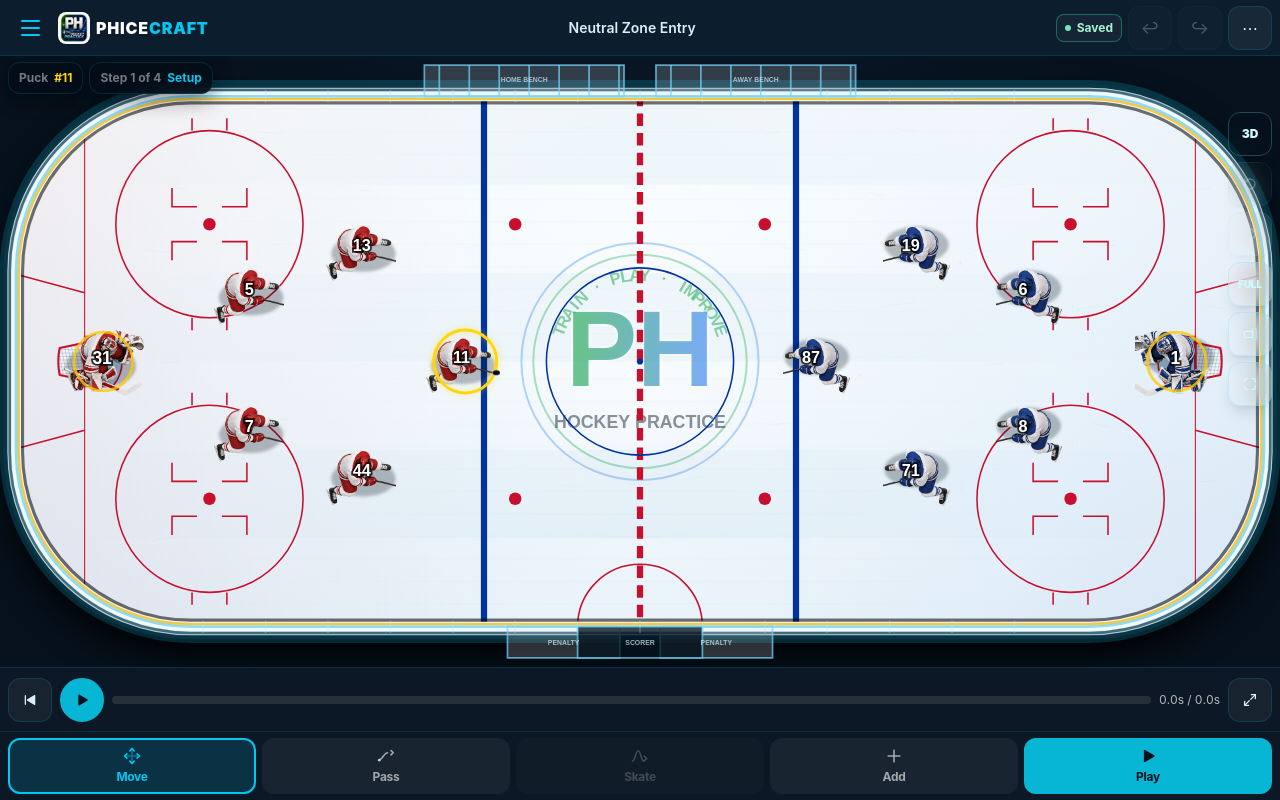
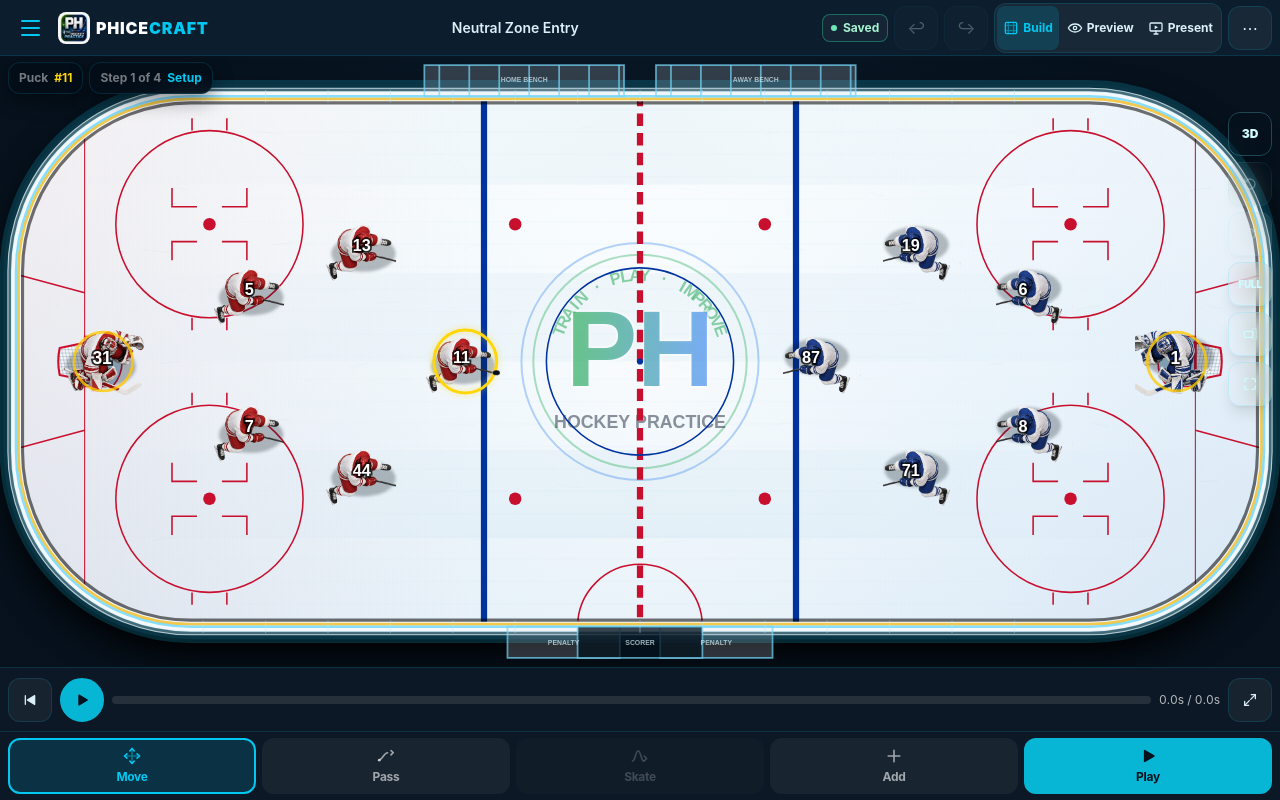
Before and after one commit to SeanCFAFinlay/phicecraft, a React (Vite) app: page / in a window 1280 px wide. Built offline with nearby package versions, Linux system fonts and the light colour scheme.

Commit message:
feat: Build/Preview/Present switcher in the shell

```diff
--- a/src/AppShell.tsx
+++ b/src/AppShell.tsx
@@ -82,6 +82,8 @@ export function AppShell() {
 
   useKeyboardShortcuts();
 
+  const mode = state.ui.mode;
+
   return (
     <div className="app-chrome flex h-full w-full flex-col overflow-hidden bg-app-bg text-app-text">
       <TopStrip />
@@ -94,16 +96,18 @@ export function AppShell() {
         <SelectionChip />
         <UpdateBanner />
         <ToastHost />
-        <ViewControls />
+        {mode !== 'present' && <ViewControls />}
         {isDesktop && <ValidationPanel />}
 
         <Suspense fallback={null}>{state.ui.showDiagnostics && <DiagnosticsOverlay />}</Suspense>
       </main>
 
       {/* On a landscape phone the transport lives inside the dock instead of
-          taking a second row of its own. */}
-      {!isCompactLandscape && <Transport />}
-      <ToolDock />
+          taking a second row of its own. Outside Build, the dock and its
+          transport are not rendered at all - Preview and Present get their
+          own surfaces in later tasks. */}
+      {mode === 'build' && !isCompactLandscape && <Transport />}
+      {mode === 'build' && <ToolDock />}
 
       {/* Sheets and inspectors. Conditionally mounted, so nothing focusable
           sits off-screen when they are closed. */}
--- /dev/null
+++ b/src/components/shell/ModeSwitch.tsx
@@ -0,0 +1,51 @@
+// ============================================================================
+// MODE SWITCH
+//
+// Build, Preview and Present are not screens to navigate between - they are
+// the same drill, viewed for a different purpose. A radio group says that:
+// exactly one is active, and any of the three is one tap from any other.
+// ============================================================================
+
+import type { ReactElement } from 'react';
+import { useAppState, useCommands } from '@/hooks/useAppState';
+import { BuildIcon, PresentIcon, PreviewIcon } from '@/ui/icons';
+import type { AppMode } from '@/core/types';
+
+const MODES: { mode: AppMode; label: string; icon: ReactElement }[] = [
+  { mode: 'build', label: 'Build', icon: <BuildIcon size={16} /> },
+  { mode: 'preview', label: 'Preview', icon: <PreviewIcon size={16} /> },
+  { mode: 'present', label: 'Present', icon: <PresentIcon size={16} /> },
+];
+
+export function ModeSwitch() {
+  const { state } = useAppState();
+  const commands = useCommands();
+
+  return (
+    <div
+      role="radiogroup"
+      aria-label="Mode"
+      className="flex flex-shrink-0 items-center gap-0.5 rounded-xl border border-app-border bg-white/5 p-0.5"
+    >
+      {MODES.map(({ mode, label, icon }) => {
+        const checked = state.ui.mode === mode;
+        return (
+          <button
+            key={mode}
+            type="button"
+            role="radio"
+            aria-checked={checked}
+            aria-label={label}
+            onClick={() => commands.setMode(mode)}
+            className={`touch-target flex items-center justify-center gap-1 rounded-lg px-1.5 text-[16px] transition-colors ${
+              checked ? 'bg-app-cyan/15 text-app-cyan' : 'text-app-text hover:bg-app-cyan/10'
+            }`}
+          >
+            {icon}
+            <span className="hidden text-[12px] font-bold sm:inline">{label}</span>
+          </button>
+        );
+      })}
+    </div>
+  );
+}
--- a/src/components/shell/TopStrip.tsx
+++ b/src/components/shell/TopStrip.tsx
@@ -11,6 +11,7 @@
 
 import { useAppState, useCommands } from '@/hooks/useAppState';
 import { useResponsive } from '@/ui/useResponsive';
+import { ModeSwitch } from './ModeSwitch';
 import { SaveStatus } from './SaveStatus';
 
 export function TopStrip() {
@@ -79,7 +80,10 @@ export function TopStrip() {
         ↩
       </button>
 
-      {!isPhone && (
+      {isPhone ? (
+        <ModeSwitch />
+      ) : (
+        <>
           <button
             type="button"
             onClick={commands.redo}
@@ -89,6 +93,9 @@ export function TopStrip() {
           >
             ↪
           </button>
+
+          <ModeSwitch />
+        </>
       )}
 
       <button
```
Also changed, not shown: 1 other file (tests, documents, lock files or other folders). Lines whose indentation alone changed are shown as unchanged.
